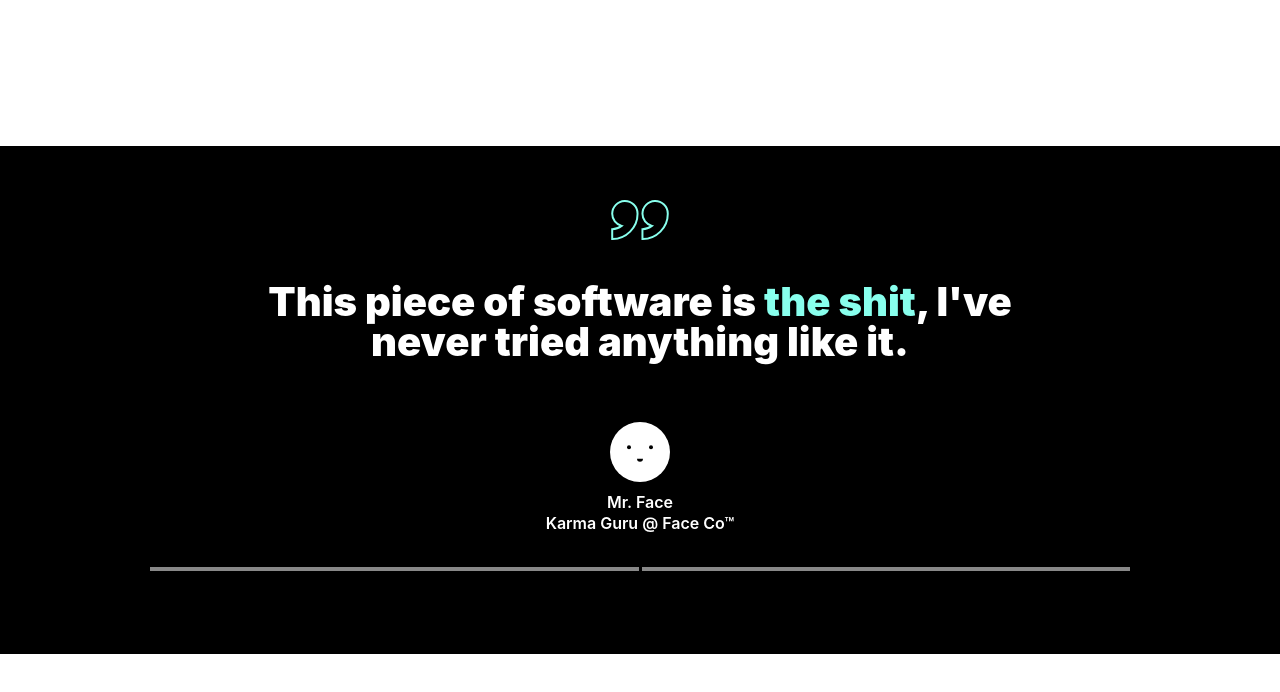
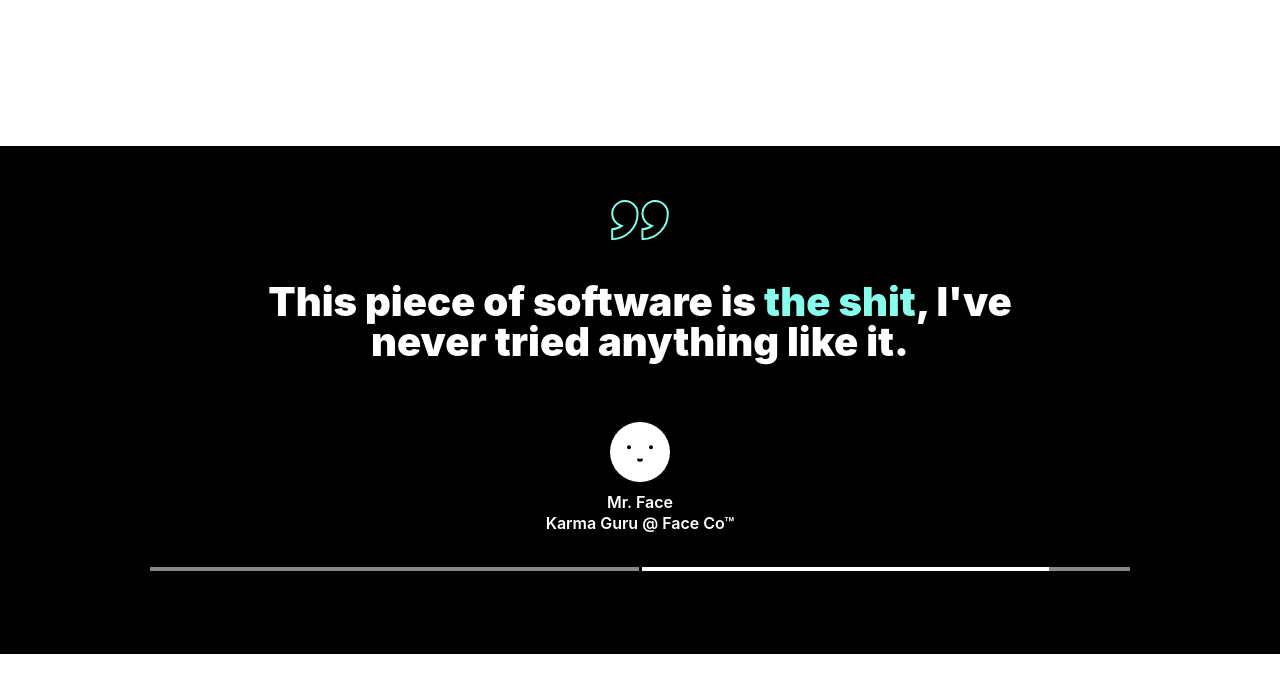
Before and after one commit to Drasty4k/carousel, a React (Create React App) app: page / in a window 1280 px wide. Shown: the top 692 px of the page. Built offline with nearby package versions, Linux system fonts and the light colour scheme; a web font is replaced by a local one.

Commit message:
made the progress bar animation

```diff
--- a/src/components/carousel/carousel.css
+++ b/src/components/carousel/carousel.css
@@ -28,6 +28,24 @@
   background-color: rgba(255, 255, 255, 0.534);
 }
 
+.carousel__bar-container .carousel__bar .carousel__bar-progress {
+  height: 100%;
+}
+
+.progress-animate {
+  animation: progressBar linear;
+  background-color: rgb(255, 255, 255);
+}
+
+@keyframes progressBar {
+  from {
+    width: 0%;
+  }
+  to {
+    width: 100%;
+  }
+}
+
 .carousel__container .carousel__slide .carousel__slide-review {
   font-size: 40px;
   font-weight: 900;
--- a/src/components/carousel/carousel.tsx
+++ b/src/components/carousel/carousel.tsx
@@ -73,7 +73,16 @@ const Carousel: React.FC<Props> = ({ slides, swapIntervalTime = 3000 }) => {
             className="carousel__bar"
             role="button"
             onClick={swapSlide(index)}
-          />
+          >
+            <div
+              style={{ animationDuration: `${swapIntervalTime}ms` }}
+              className={
+                index === current
+                  ? "carousel__bar-progress progress-animate"
+                  : "carousel__bar-progress"
+              }
+            />
+          </div>
         ))}
       </div>
     </div>
```
